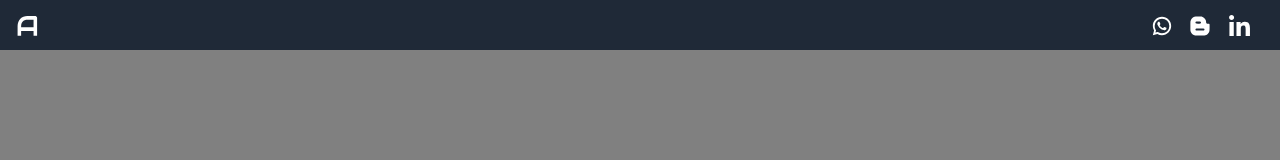
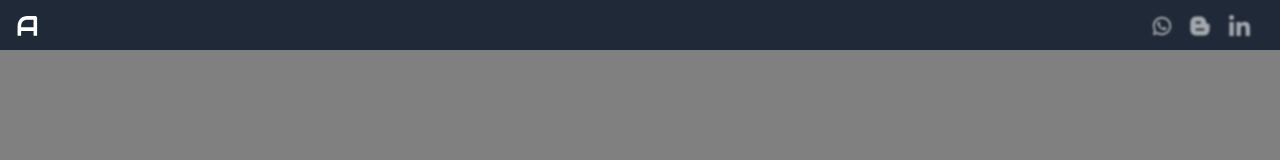
Before and after one commit to andpeicunha/portfolio-nextjs, a Next.js app: page /navigator in a window 1280 px wide. Shown: the top 160 px of the page. Built offline with nearby package versions, Linux system fonts and the light colour scheme.

Commit message:
include tailwind

```diff
--- a/app/globals.css
+++ b/app/globals.css
@@ -1,6 +1,20 @@
 @tailwind base;
 @tailwind components;
 @tailwind utilities;
+@layer components {
+  .titulo-1 {
+    @apply text-2xl  text-white;
+  }
+  .titulo-2 {
+    @apply text-4xl  text-white;
+  }
+  .titulo-3 {
+    @apply text-6xl  text-white;
+  }
+  .icon-home-nav {
+    @apply flex-none aspect-auto blur-[1px] opacity-60 hover:blur-none hover:opacity-90;
+  }
+}
 
 body {
   background-color: gray;
```
